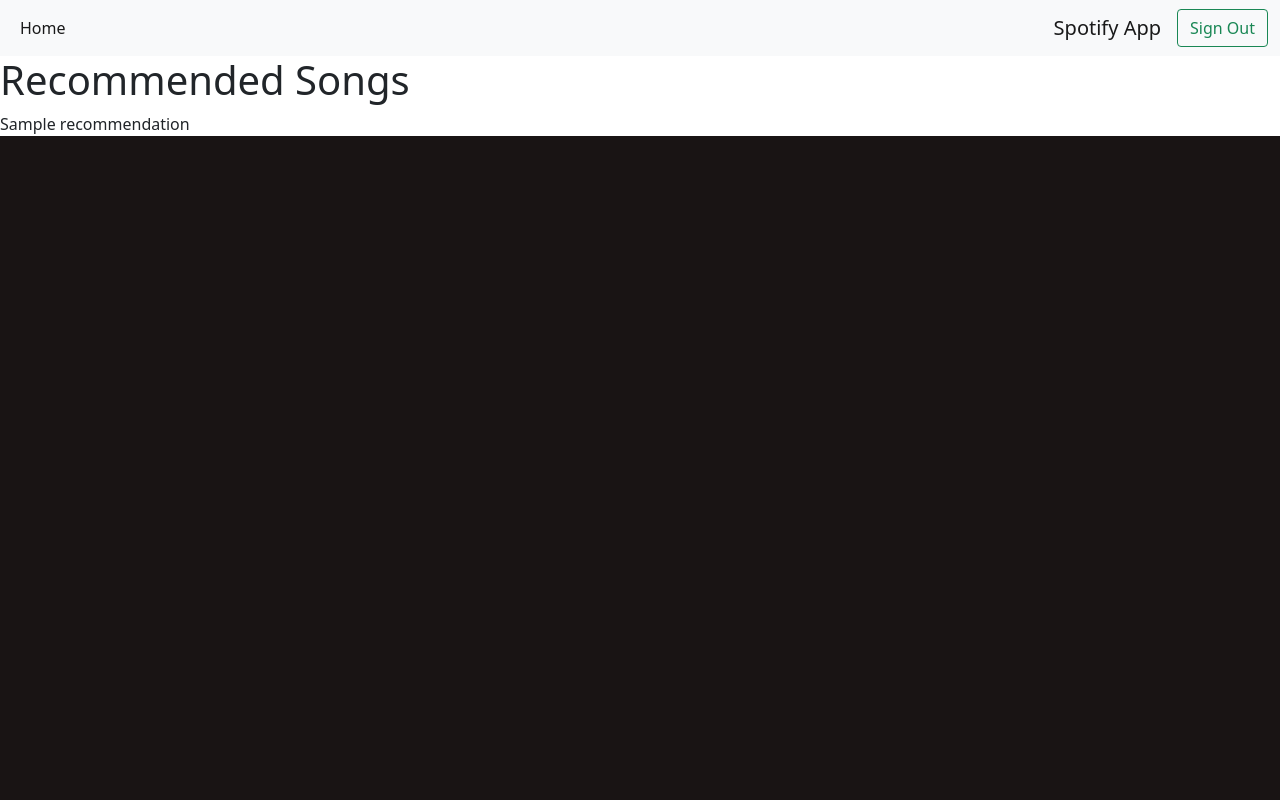
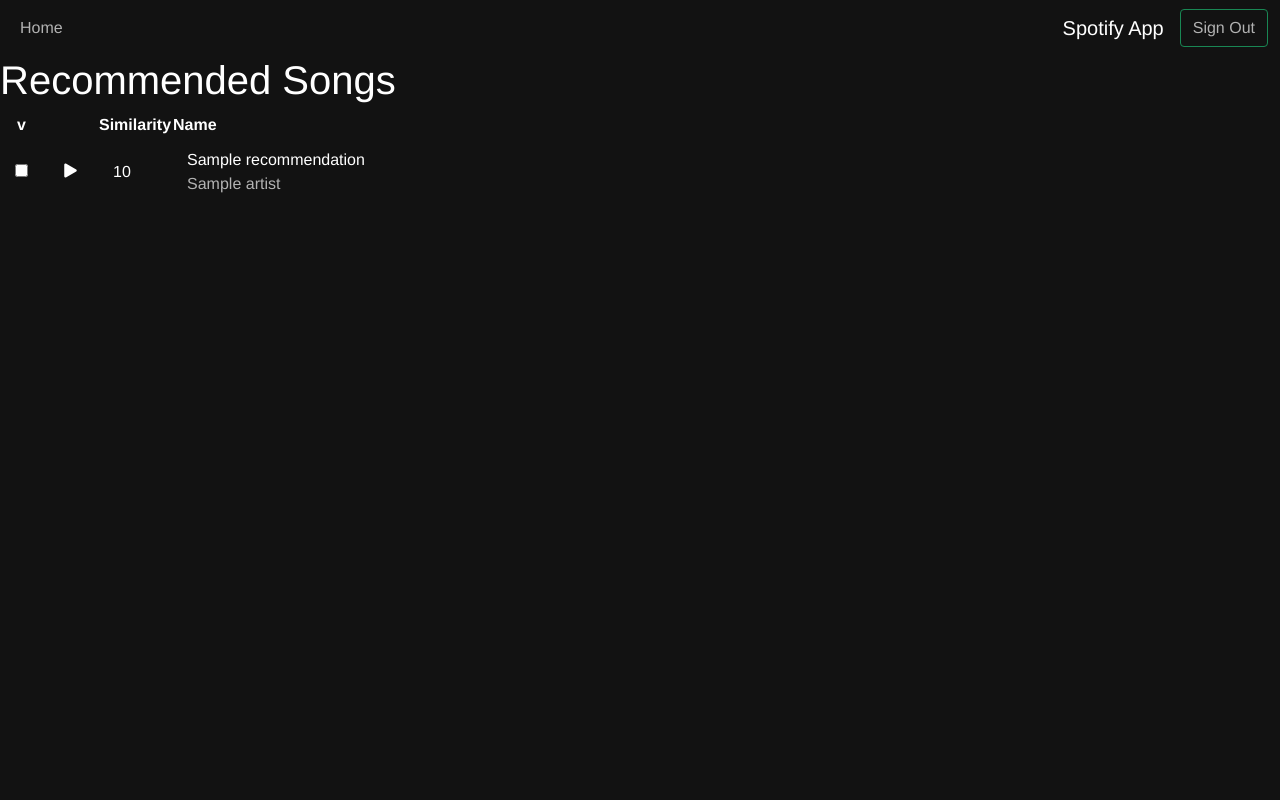
Before and after one commit to cdy-peters/recommendations, a Flask app: template spotify_app/templates/recommend.html in a window 1280 px wide. Run offline with Flask 2, Linux system fonts and the light colour scheme; the template is opened without the code that fills it: most values are stand-ins (such as "Sample title", 1, 10 or a date in 2020); parts of the project's set-up code (start-up, migrations or seed data) failed here and were passed over; some libraries are stand-ins or nearby versions.

Commit message:
Song preview done and UI design improved

```diff
--- a/spotify_app/app.py
+++ b/spotify_app/app.py
@@ -349,6 +349,8 @@ def recommend():
 
         recommendations = recommendations_features(recommendations)
         recommendations = recommendations_similarity(recommendations, average_features)
+        # TODO: Remove duplicate tracks
+        # TODO: Remove tracks with no comparable genres
 
         return render_template('recommend.html', recommendations=recommendations)
 
--- /dev/null
+++ b/spotify_app/static/js/main.js
@@ -0,0 +1,49 @@
+$(document).ready(() => {
+    localStorage.clear()
+})
+
+function playlistClick(playlistArr) {
+    var url = playlistArr.url
+    var name = playlistArr.name
+    var total = playlistArr.total
+    var id = playlistArr.id
+    console.log(url, name, total)
+
+    $('#selected_playlist > img').attr("src", url) // Change image of selected playlist
+    $('#selected_playlist > div > h5').html(name)
+    $('#selected_playlist > div > p').html(total + ' songs')
+    $('#scan_btn').attr("value", id).prop("disabled", false)
+
+}
+
+function playPreview(url) {
+    const id = document.getElementById(url)
+    const audio = id.getElementsByTagName('audio')[0]
+    const btn = id.getElementsByTagName('i')[0]
+
+    if (localStorage.getItem('audio') === url) {
+        audio.pause()
+        audio.currentTime = 0
+
+        btn.classList.replace('bi-pause', 'bi-play-fill')
+
+        localStorage.removeItem('audio')
+        return
+    } else if (localStorage.getItem('audio')) {
+        const storedId = document.getElementById(localStorage.getItem('audio'))
+        const storedAudio = storedId.getElementsByTagName('audio')[0]
+        const storedBtn = storedId.getElementsByTagName('i')[0]
+
+        storedAudio.pause()
+        storedAudio.currentTime = 0
+
+        storedBtn.classList.replace('bi-pause', 'bi-play-fill')
+
+        localStorage.removeItem('audio')
+    }
+    audio.play()
+
+    btn.classList.replace('bi-play-fill', 'bi-pause')
+
+    localStorage.setItem('audio', url)
+}
--- a/spotify_app/static/style.css
+++ b/spotify_app/static/style.css
@@ -1,12 +1,44 @@
-html {
-    background-color: #191414;
-    font-family: 'Inter';
+* {
+    font-family: Helvetica, Arial, sans-serif;
+}
+
+html, body {
+    /* font-family: 'Inter'; */
+    color: white;
     height: 100%;
 }
 
+body {
+    background-color: #121212;
+}
+
 /* Layout */
+.navbar {
+    background-color: #121212;
+}
+
+.navbar-brand {
+    color: white !important;
+}
+
+.navbar a {
+    color: #b2b2b2;
+}
+
+.navbar a:hover {
+    color: white;
+}
+
 
 /* Home */
+.grow {
+    transition: all;
+}
+
+.grow:hover {
+    transform: scale(1.1)
+}
+
 #selected_playlist {
     display: flex;
     justify-content: center;
@@ -23,18 +55,20 @@ html {
     width: fit-content;
     height: fit-content;
     padding: 15px;
-    background-color: gray;
-    border-radius: 15px;
+    background-color: #181818;
+    border-radius: 5px;
 
     display: flex;
     justify-content: center;
     align-items: center;
 
     margin: 25px;
+
+    cursor: pointer;
 }
 
 .playlist_container:hover {
-    background-color: #191414;
+    background-color: #282828;
 }
 
 .playlist_info {
@@ -45,14 +79,13 @@ html {
 .playlist_info img {
     width: 150px;
     height: 150px;
-    border-radius: 4px;
+    border-radius: 5px;
+    box-shadow: 0 3px 9px 3px #0f0f0f;
 }
 
 .playlist_info p {
     clear: both;
-    text-align: center;
     margin: 0;
-    cursor: default;
 }
 
 #scan_btn {
@@ -82,7 +115,6 @@ html {
     left: 50%;
 }
 
-/* Home Page */
 #index .inner {
     /* Vertically and horizontally center text */
     position: absolute;
@@ -140,3 +172,41 @@ html {
     margin: auto;
     left: 50%;
 }
+
+/* Recommended */
+.track_table td {
+    color: white;
+    padding: 10px 15px;
+}
+
+.track_table tr {
+    background-color: #121212;
+    border-radius: 5px;
+}
+
+.track_table tr:hover {
+    background-color: #2a2a2a;
+}
+
+.track_table:first-child:hover {
+    background-color: #121212 !important;
+}
+
+.bi {
+    font-size: 25px;
+}
+
+.recommended_songs {
+    text-decoration: none;
+    color: white;
+}
+
+.recommended_songs:hover {
+    text-decoration: underline;
+    color: white;
+}
+
+.recommended_artists {
+    color: #b3b3b3;
+    margin-bottom: 0;
+}
--- a/spotify_app/templates/index.html
+++ b/spotify_app/templates/index.html
@@ -12,7 +12,7 @@
     <div class="inner">
         <h1>Spotify App</h1>
         <p>Expand your playlists with new music that will fit right in</p>
-        <a class="btn" href="login" role="button">Login</a>
+        <a class="btn grow" href="login" role="button">Login</a>
     </div>
 </body>
 </html>
--- a/spotify_app/templates/layout.html
+++ b/spotify_app/templates/layout.html
@@ -4,14 +4,20 @@
     <meta charset="UTF-8">
     <meta http-equiv="X-UA-Compatible" content="IE=edge">
     <meta name="viewport" content="width=device-width, initial-scale=1.0">
+
     <link href="https://cdn.jsdelivr.net/npm/bootstrap@5.0.2/dist/css/bootstrap.min.css" rel="stylesheet" integrity="sha384-EVSTQN3/azprG1Anm3QDgpJLIm9Nao0Yz1ztcQTwFspd3yD65VohhpuuCOmLASjC" crossorigin="anonymous">
+    <link rel="stylesheet" href="https://cdn.jsdelivr.net/npm/bootstrap-icons@1.3.0/font/bootstrap-icons.css">
     <link href="../static/style.css" rel="stylesheet">
+
+    <script src="../static/js/jquery-3.6.0.js"></script>
+    <script src="../static/js/main.js"></script>
+
     <title>Document</title>
-    <script src="../static/js/jquery-3.6.0.js"></script>
+
     {% block head %}{% endblock %}
 </head>
 <body>
-    <nav class="navbar navbar-expand-lg navbar-light bg-light">
+    <nav class="navbar navbar-expand-lg">
         <div class="container-fluid">
             <button class="navbar-toggler" type="button" data-bs-toggle="collapse" data-bs-target="#navbarSupportedContent" aria-controls="navbarSupportedContent" aria-expanded="false" aria-label="Toggle navigation">
                 <span class="navbar-toggler-icon"></span>
--- a/spotify_app/templates/recommend.html
+++ b/spotify_app/templates/recommend.html
@@ -3,8 +3,39 @@
 {% block content %}
 
 <h1>Recommended Songs</h1>
-{% for i in recommendations %}
-    <p>{{ i }}</p>
-{% endfor %}
+
+<table class="track_table">
+    <tr>
+        <th style="text-align: center;">v</th>
+        <th></th>
+        <th>Similarity</th>
+        <th>Name</th>
+    </tr>
+    {% for i in recommendations %}
+        <tr class="track_row">
+            <td>
+                <input type="checkbox">
+            </td>
+
+            <td id="{{ i.preview }}" onclick="playPreview('{{ i.preview }}')">
+                {% if i.preview != None %}
+                    <i class="bi bi-play-fill"></i>
+                {% endif %}
+                <audio>
+                    <source src="{{ i.preview }}" type="audio/mpeg">
+                </audio>
+            </td>
+
+            <td>{{ i.similarity | round(5) }}</td>
+            <td>
+                <a href="https://open.spotify.com/track/{{ i.id }}" target="_blank" class="recommended_songs">{{ i.name }}</a> <br>
+                <!-- {% if i.explicit == True %}
+                    <span class="bi bi-explicit-fill"></span>
+                {% endif %} -->
+                <p class="recommended_artists">{{ i.artists | join(', ')}}</p>
+            </td>
+        </tr>
+    {% endfor %}
+</table>
 
 {% endblock %}
--- a/spotify_app/templates/scan.html
+++ b/spotify_app/templates/scan.html
@@ -11,4 +11,5 @@
     <button name="type" value="artist">Artist</button>
     <button name="type" value="genre">Genre</button>
 </form>
+
 {% endblock %}
```
Also changed, not shown: spotify_app/static/js/home.js (deleted, +0 -13 lines), spotify_app/templates/home.html (+2 -6 lines).
